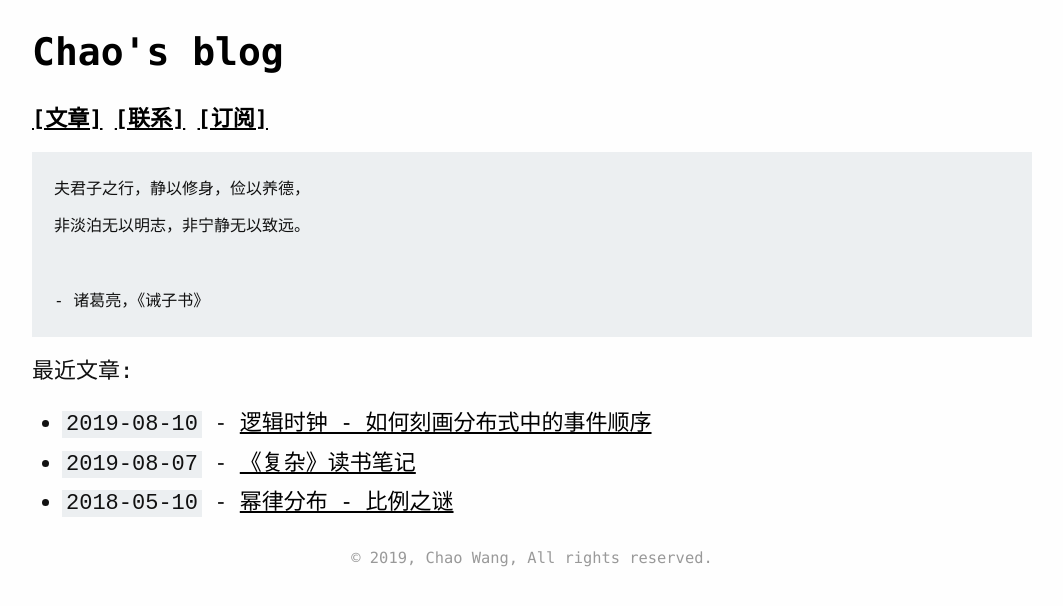
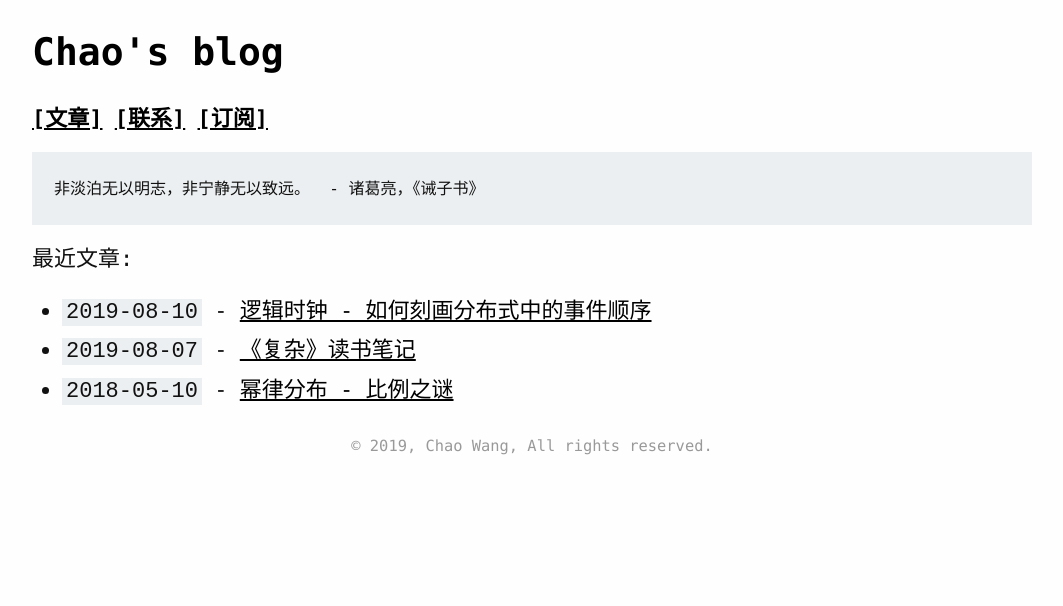
Before and after one commit to gfphoto/writings.sh, a Jekyll site: the page built from index.md, in a window 1280 px wide. Shown: the top 606 px of the page, without its empty margins (108-1171 px from the left). Built offline with Jekyll 4.4.1, drawn with Linux system fonts in a browser that asks for light colours.

Commit message:
Updates index

````diff
--- a/index.md
+++ b/index.md
@@ -9,10 +9,7 @@ permalink: /
 [**[订阅]**]({{ "/feed.xml"  | relative_url }}){:target="_blank"}
 
 ```
-夫君子之行，静以修身，俭以养德，
-非淡泊无以明志，非宁静无以致远。
-
-- 诸葛亮，《诫子书》
+非淡泊无以明志，非宁静无以致远。  - 诸葛亮，《诫子书》
 ```
 
 最近文章:
````
